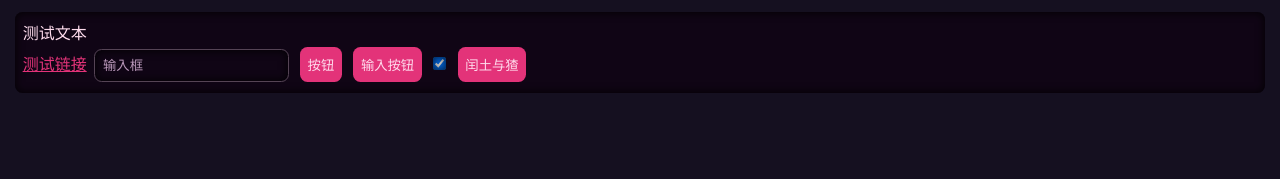
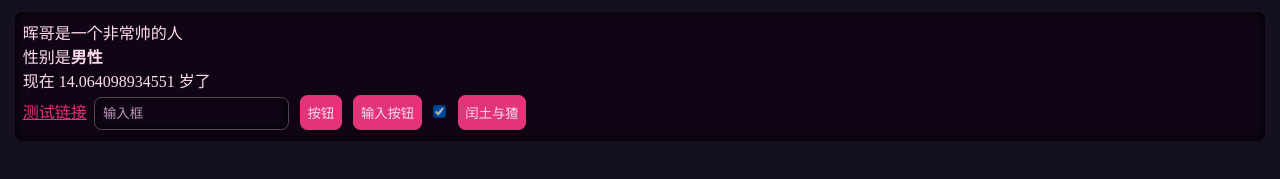
Before and after one commit to hooay233/hooay233.github.io, a plain HTML site: page index.html in a window 1280 px wide. Shown: the part 121-300 px from the top of the page. Drawn offline with Linux system fonts and the light colour scheme.

Commit message:
Update index.html

```diff
--- a/index.html
+++ b/index.html
@@ -7,11 +7,15 @@
 	<link rel="stylesheet" href="./style/linostyle.css">
 </head>
 <body>
+	<noscript><h1>你的浏览器禁用了脚本，有些功能可能不能运行</h1></noscript>
 	<h1>这是晖哥的页面，但是他没想好这里要放什么</h1>
 	<h1>This is Hooay Chen's page, but he don't know what things shoud he put here.</h1>
 	<h2>以内容下仅用于测试网页样式 TEST:</h2>
 	<main>
-		<p>测试文本</p>
+		<p>晖哥是一个非常帅的人<br>
+		性别是<strong title="自认同性别武装直升机">男性</strong><br>
+		现在 <span id="age">14</span> 岁了
+		</p>
 		<a href="#">测试链接</a>
 		<input type="text" placeholder="输入框">
 		<button>按钮</button>
@@ -20,7 +24,27 @@
 		<input type="button" value="闰土与猹" onclick="document.body.className='leave';
 			setTimeout(()=>{window.location.href='./rtyc/';
 			setTimeout(()=>{document.body.className=''}, 2000)}, 750)
-		">
+			">
 	</main>
 </body>
+<script>
+	// 出生日期
+	var birthDate = new Date('2010-02-11');
+	const agespan = document.getElementById('age')
+	function updateAge() {
+		var now = new Date();
+		var ageMs = now - birthDate;
+		var ageSec = ageMs / 1000; // 将毫秒转换为秒
+		var age = ageSec / (60 * 60 * 24 * 365); // 将秒转换为年
+
+		// 将年龄格式化为精确到小数点后12位的字符串
+		var ageFormatted = age.toFixed(12);
+
+		// 更新页面上的元素
+		agespan.textContent = ageFormatted;
+	}
+
+	// 每秒更新年龄显示
+	setInterval(updateAge, 50);
+</script>
 </html>
```
